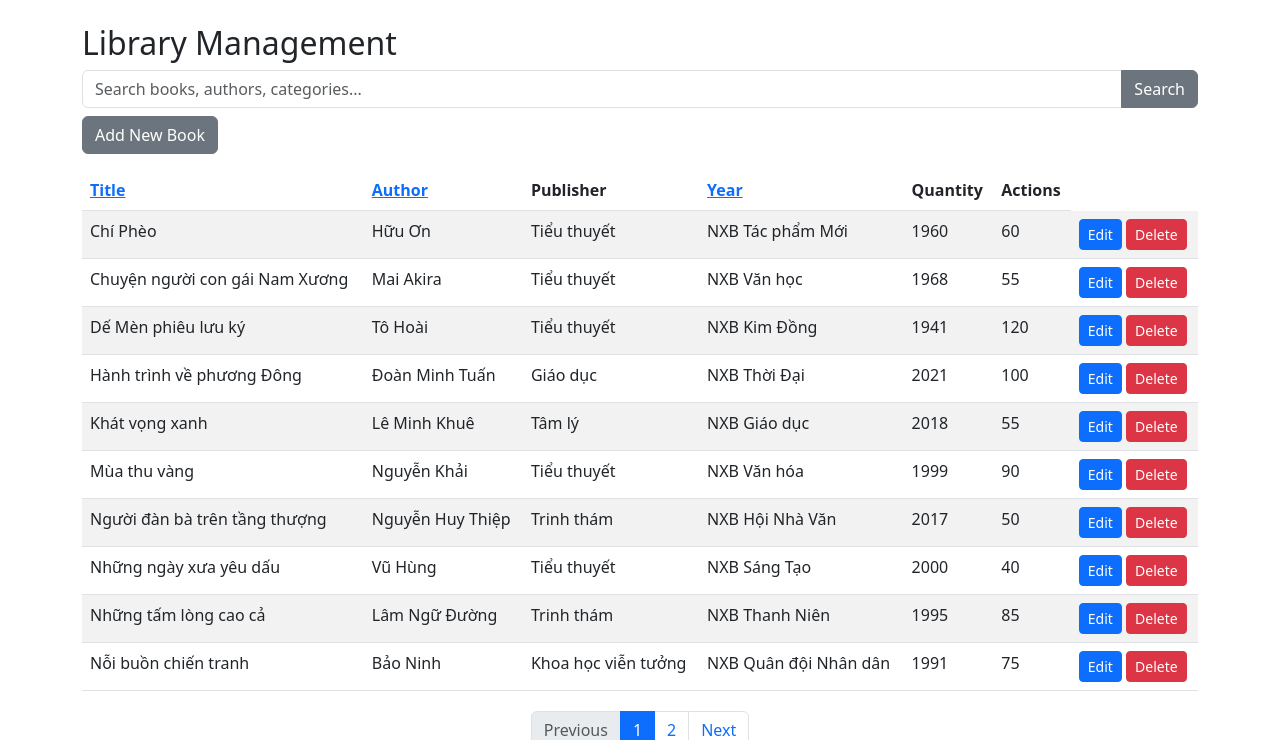
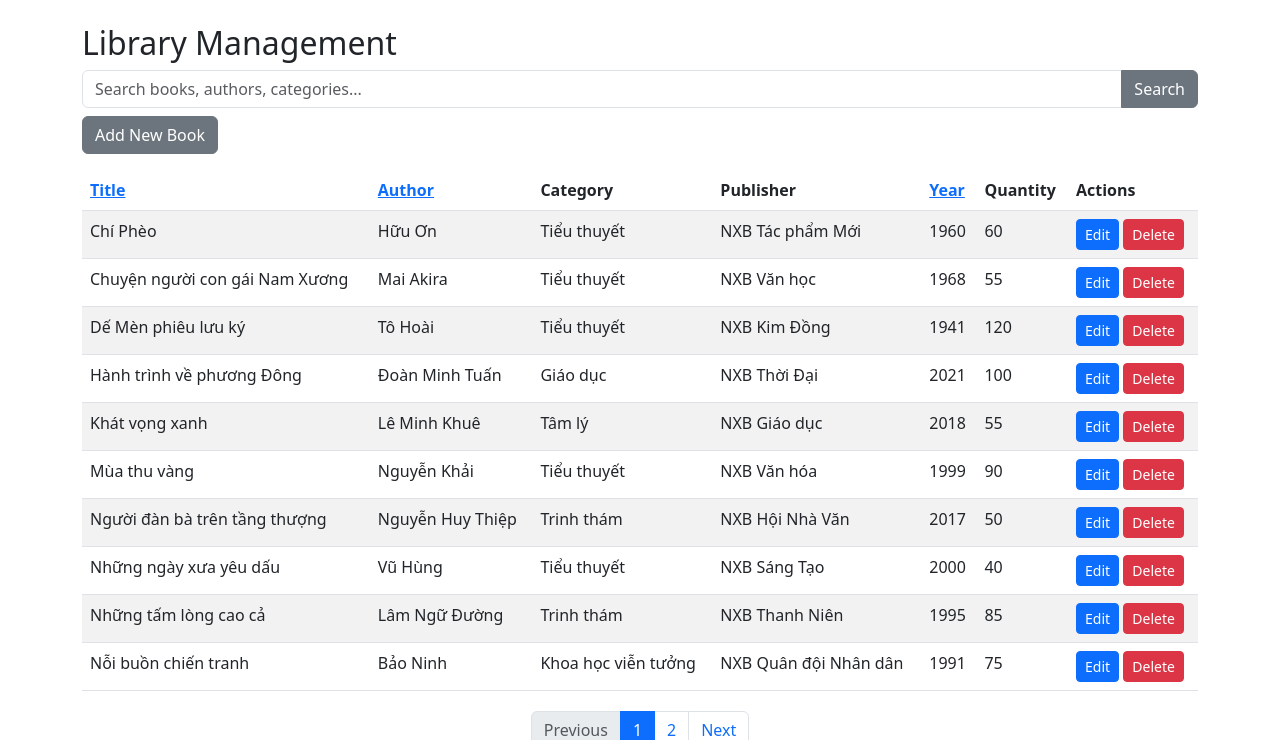
Before and after one commit to DangBaAn/c2310l_giuaky_dangbaan_student1550364, a PHP site: page / in a window 1280 px wide. Shown: the top 740 px of the page. Run offline with PHP 8.4, Linux system fonts and the light colour scheme; data comes from the database, SQL or seed files in the repository.

Commit message:
Add files via upload

```diff
--- a/DangBaAn_Student1550364/src/index.php
+++ b/DangBaAn_Student1550364/src/index.php
@@ -97,6 +97,7 @@ $result = $conn->query($sql);
         <tr>
             <th><a href="?page=<?php echo $page; ?>&search=<?php echo urlencode($search_query); ?>&sort=title&order=<?php echo $sort_by == 'title' && $sort_order == 'ASC' ? 'DESC' : 'ASC'; ?>">Title</a></th>
             <th><a href="?page=<?php echo $page; ?>&search=<?php echo urlencode($search_query); ?>&sort=author_name&order=<?php echo $sort_by == 'author_name' && $sort_order == 'ASC' ? 'DESC' : 'ASC'; ?>">Author</a></th>
+            <th>Category</th>
             <th>Publisher</th>
             <th><a href="?page=<?php echo $page; ?>&search=<?php echo urlencode($search_query); ?>&sort=publish_year&order=<?php echo $sort_by == 'publish_year' && $sort_order == 'ASC' ? 'DESC' : 'ASC'; ?>">Year</a></th>
             <th>Quantity</th>
```
